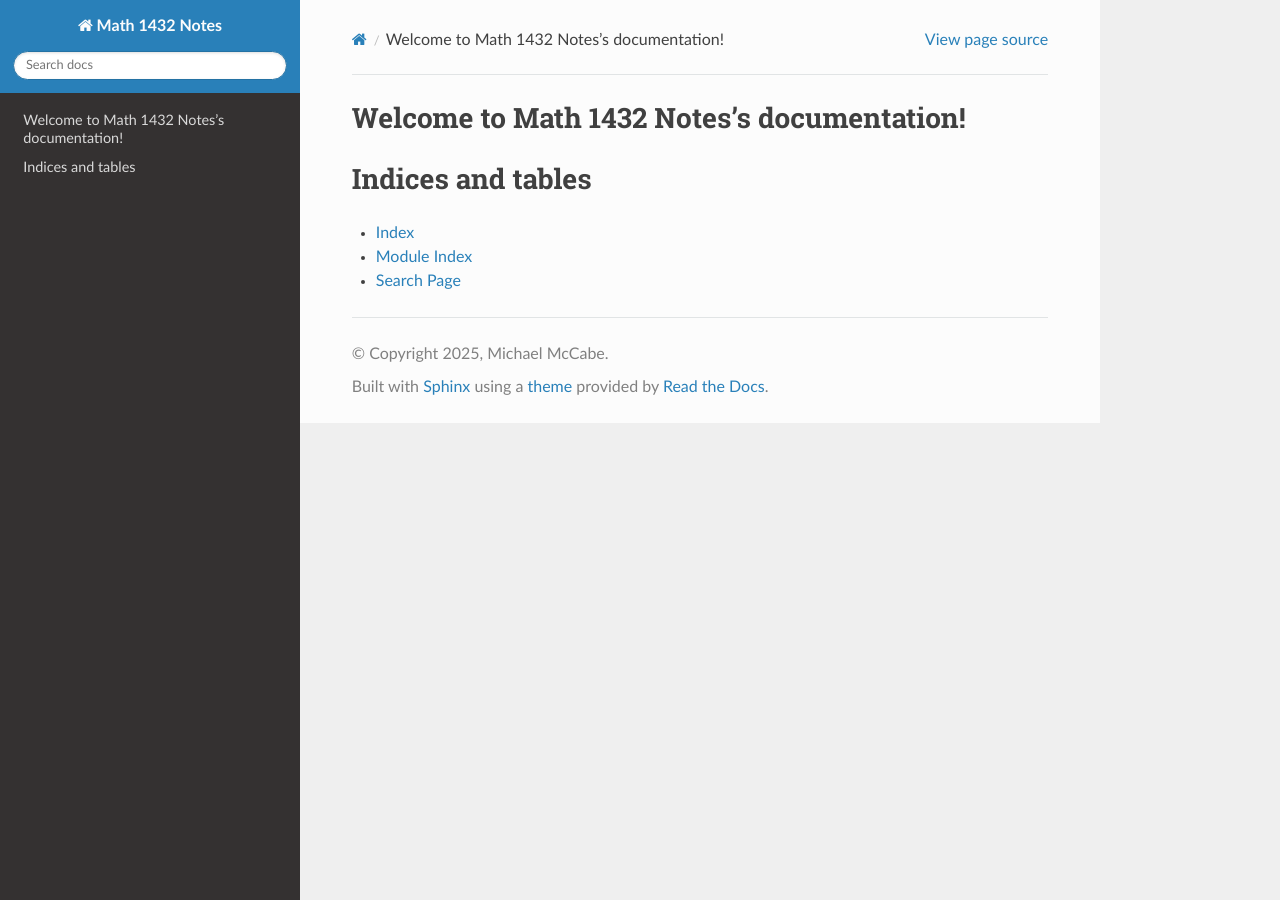
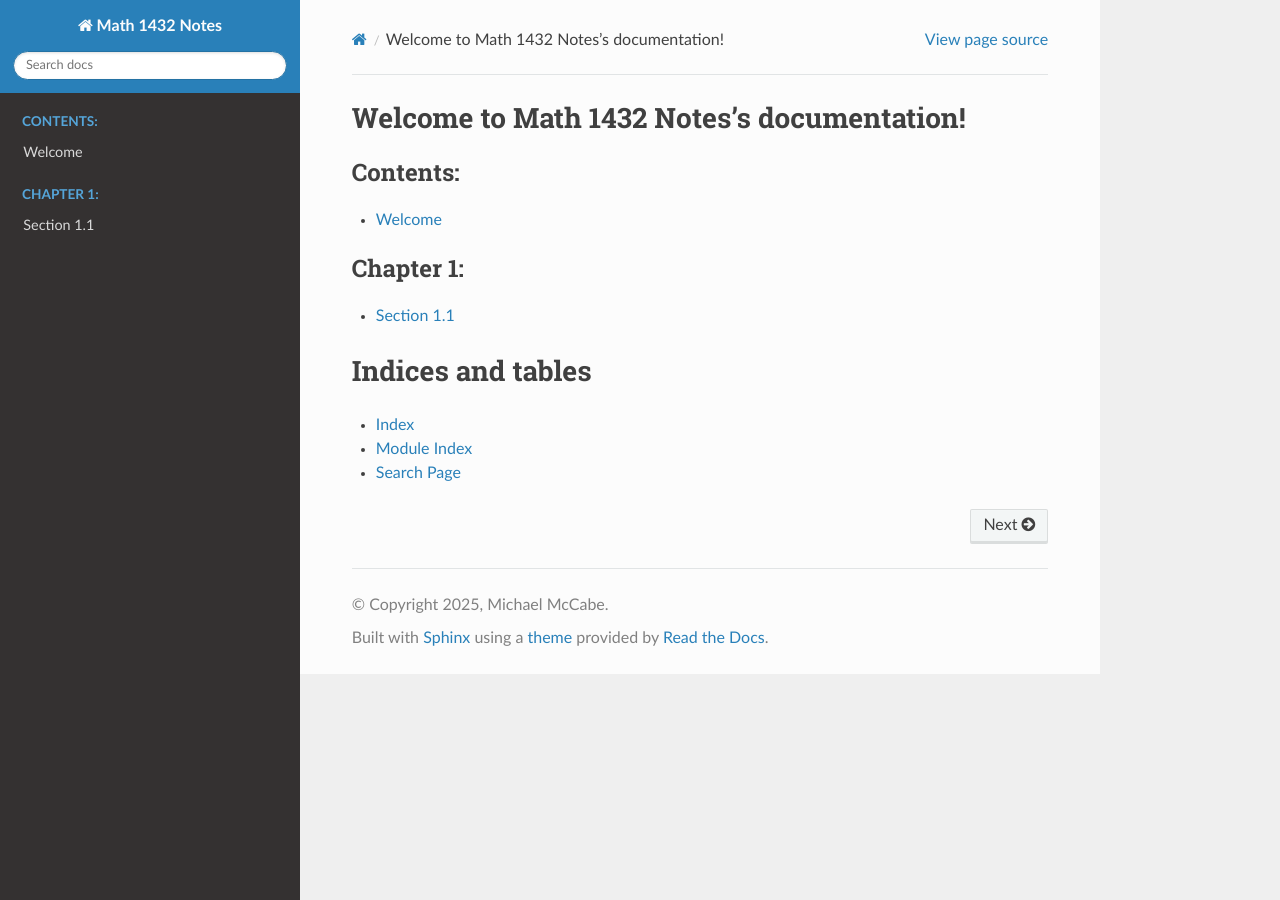
Before and after one commit to codmccabe/Math1432, a Sphinx documentation site: the page built from doc/index.rst, in a window 1280 px wide. Built offline with Sphinx 7.4.7 and the Read the Docs theme 3.1.0, drawn with Linux system fonts in a browser that asks for light colours.

Commit message:
created section 1.1 file

```diff
--- /dev/null
+++ b/doc/chapter1/11.md
@@ -0,0 +1 @@
+# Section 1.1
--- a/doc/index.rst
+++ b/doc/index.rst
@@ -10,6 +10,13 @@ Welcome to Math 1432 Notes's documentation!
    :maxdepth: 2
    :caption: Contents:
 
+   Welcome
+
+.. toctree::
+   :caption: Chapter 1:
+
+   chapter1/11.md
+
 
 
 Indices and tables
```
Also changed, not shown: doc/Welcome.md (added, +3 -0 lines).
